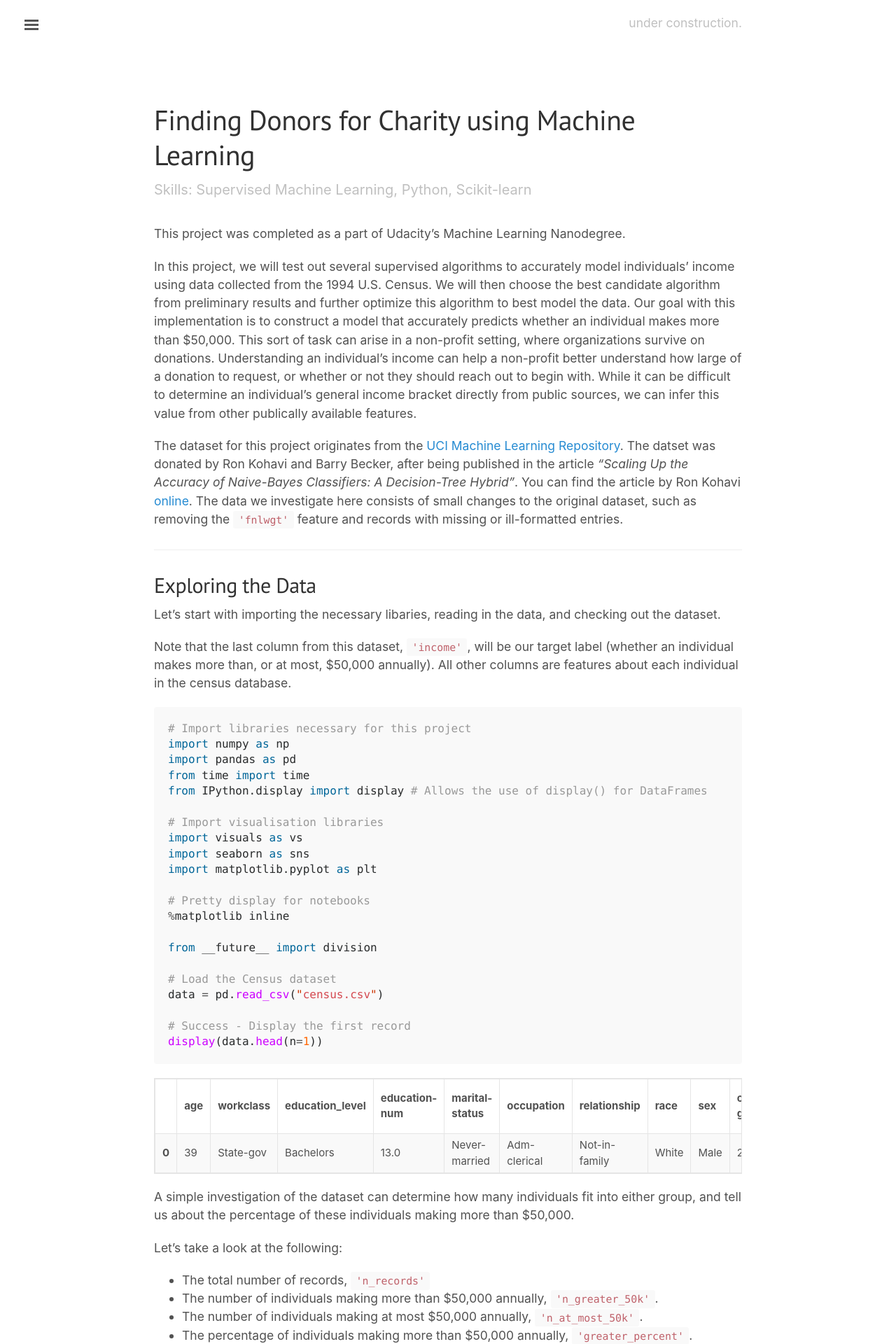
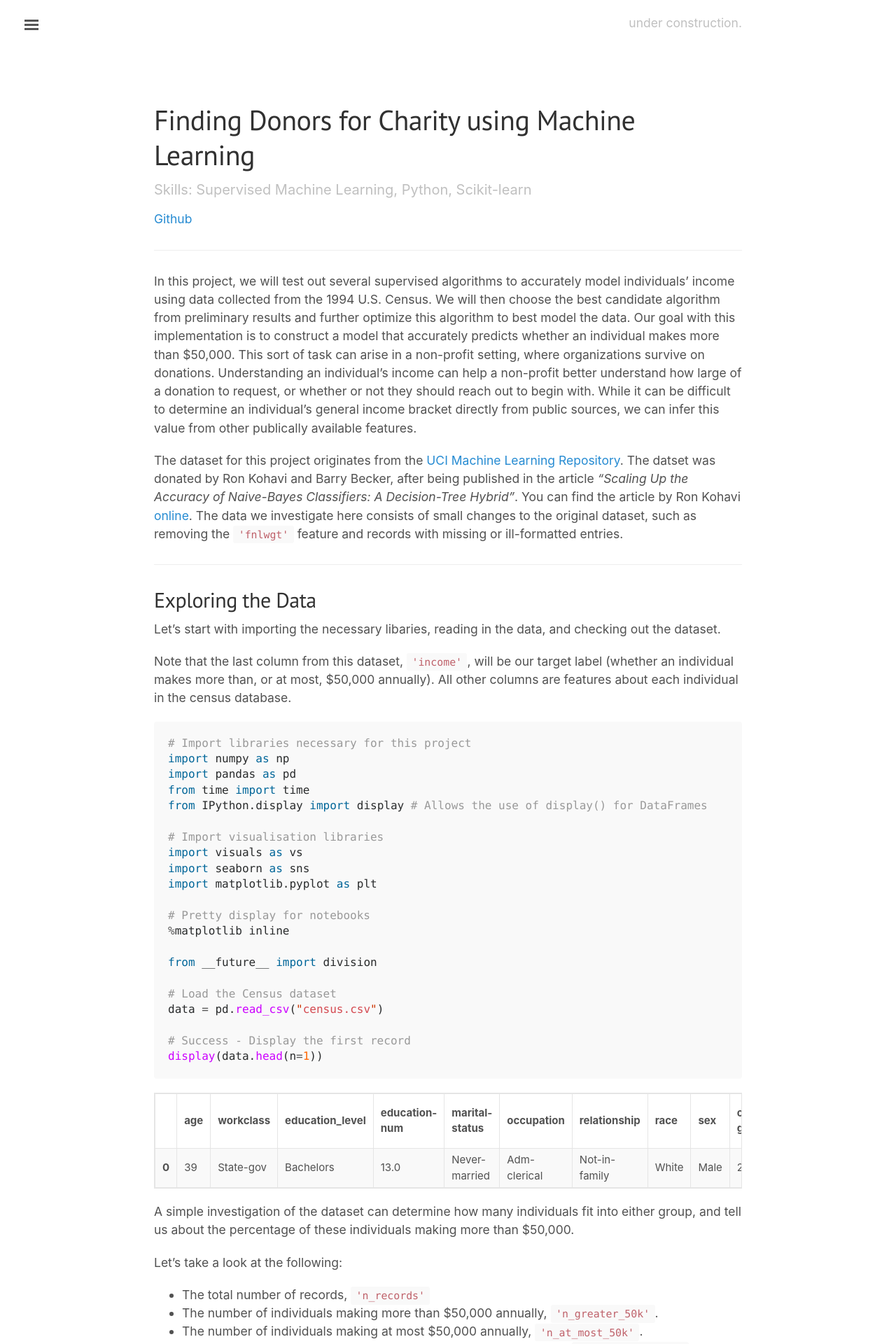
Before and after one commit to sajal2692/sajalsharma-v1, a Jekyll site: the page built from projects/finding_donors.md, in a window 1280 px wide. Shown: the top 1920 px of the page at 70% size. Built offline with Jekyll 4.4.1, drawn with Linux system fonts in a browser that asks for light colours; nearby versions of some CDN libraries.

Commit message:
notebook template upgrade
- added external resource description and link allocations to template

```diff
--- a/_layouts/notebook.html
+++ b/_layouts/notebook.html
@@ -4,8 +4,10 @@ layout: default
 
 <div class="notebook">
   <h1 class="notebook-title">{{ page.title }}</h1>
-  <div class="project-skills">Skills: {{ page.skills}}</div>
-  <!-- <a href={{}}>View on Github</a> -->
+  <div class="project-skills">
+  Skills: {{ page.skills}}
+  </div>
+  <a href={{page.external_url}}>{{page.external_type}}</a>
   {{ content }}
 </div>
 
--- a/projects/finding_donors.md
+++ b/projects/finding_donors.md
@@ -2,13 +2,10 @@
 layout: notebook
 title: Finding Donors for Charity using Machine Learning
 skills: Supervised Machine Learning, Python, Scikit-learn
+external_type: Github
+external_url: https://github.com/sajal2692/data-science-portfolio/blob/master/finding_donors/finding_donors.ipynb
 ---
-
-
-<!-- # Supervised Learning Project: Finding Donors for *CharityML* -->
-
-
-This project was completed as a part of Udacity's Machine Learning Nanodegree.
+---
 
 In this project, we will test out several supervised algorithms to accurately model individuals' income using data collected from the 1994 U.S. Census. We will then choose the best candidate algorithm from preliminary results and further optimize this algorithm to best model the data. Our goal with this implementation is to construct a model that accurately predicts whether an individual makes more than $50,000. This sort of task can arise in a non-profit setting, where organizations survive on donations.  Understanding an individual's income can help a non-profit better understand how large of a donation to request, or whether or not they should reach out to begin with.  While it can be difficult to determine an individual's general income bracket directly from public sources, we can infer this value from other publically available features.
 
--- a/public/css/lanyon.css
+++ b/public/css/lanyon.css
@@ -745,7 +745,7 @@ a.pagination-item:hover {
 .project-skills {
   color: #c0c0c0;
   font-size: 1rem;
-  margin-bottom: 1.75rem;
+  margin-bottom: 0.7rem;
 }
 
 .dataframe {
```
